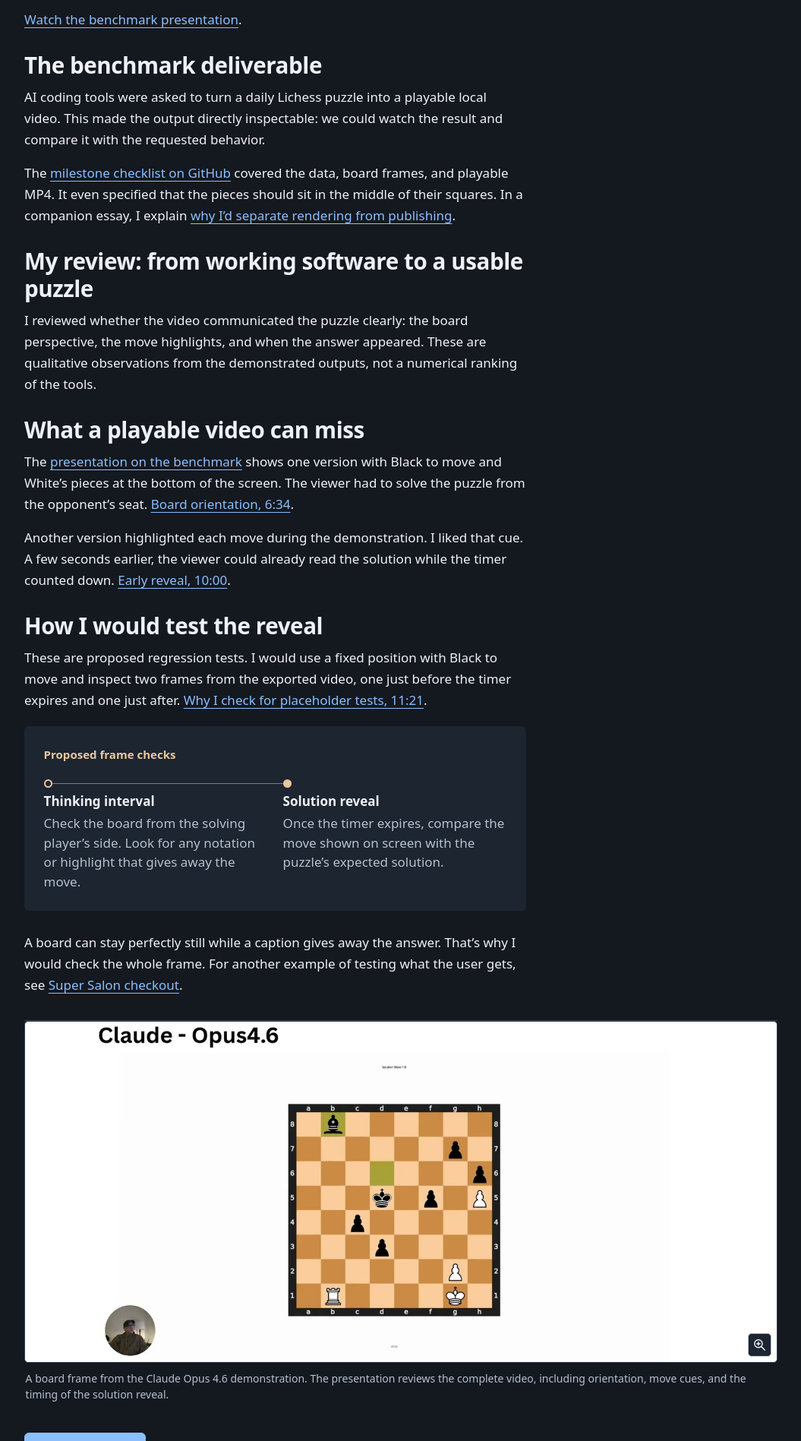
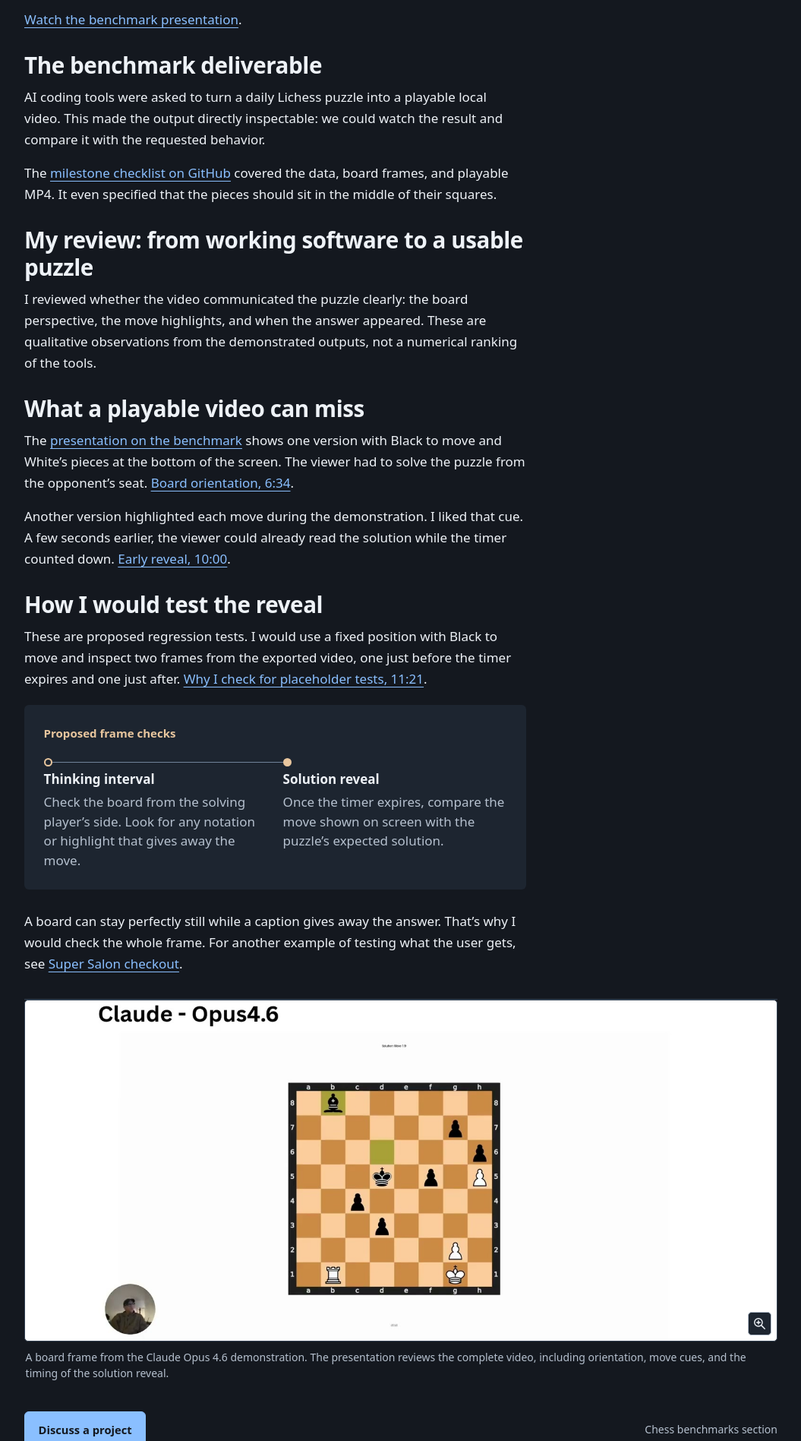
Before and after one commit to schneidergithub/schneidergithub.github.io, a Jekyll site: the page built from work/chess-puzzle-qa.md, in a window 1280 px wide. Shown: the part 537-2434 px from the top of the page at 76% size, without its empty margins (112-1167 px from the left). Built offline with Jekyll 4.4.1, drawn with Linux system fonts in a browser that asks for light colours.

Commit message:
Trim the Articles index and keep two engineering essays (#88)
* Remove the Articles section shortcuts and checkout case-study link

* Unpublish the GitHub sandbox essay and retain the other two essays

```diff
--- a/assets/site.css
+++ b/assets/site.css
@@ -958,31 +958,6 @@ a{color:inherit}
 
 .button [aria-hidden="true"]{flex-shrink:0}
 
-.section-jumps {
-  width: fit-content;
-  max-width: 100%;
-  margin-top: 1rem;
-  padding-inline: .5rem;
-  gap: 0 .55rem;
-  border-radius: 5px;
-  background: var(--panel);
-}
-.section-jumps a {
-  display: inline-flex;
-  align-items: center;
-  gap: .3rem;
-  min-height: 44px;
-  max-width: 100%;
-  padding: .35rem .35rem;
-  color: var(--text);
-  font-weight: 600;
-  line-height: 1.4;
-  text-decoration: none;
-}
-.section-jumps a:is(:hover, :focus-visible) { color: var(--accent); text-decoration: underline; }
-
-.section-jumps .count{margin-left:0}
-
 .site-menu-toggle {
   display: inline-flex;
   align-items: center;
@@ -1044,9 +1019,6 @@ a{color:inherit}
 }
 .publication-intro .lead {
   margin-bottom: .4rem;
-}
-.publication-jumps {
-  margin-top: .4rem;
 }
 .publication-group {
   border-top: 1px solid var(--line);
--- a/scripts/check_case_studies.cjs
+++ b/scripts/check_case_studies.cjs
@@ -520,12 +520,6 @@ async function check() {
             const source = copy.locator('a[href="https://www.youtube.com/watch?v=IXzLwNlLAI4&t=' + seconds + 's"]');
             assert.ok((await source.innerText()).includes(timestamp), 'Expose the chess recording timestamp');
           }
-          const essayPassage = '/articles/fresh-sandbox-github/#publishing-the-video';
-          await copy.locator('a[href="' + essayPassage + '"]').press('Enter');
-          assert.equal(page.url(), new URL(essayPassage, workUrl).href);
-          assert.ok(await page.locator(':target').evaluate(el => el === document.activeElement), 'Land at the essay passage');
-          await page.locator('.essay-copy a[href="/work/chess-puzzle-qa/#what-a-playable-video-can-miss"]').press('Enter');
-          assert.ok(await copy.locator('h2:target').evaluate(el => el === document.activeElement), 'Return to the benchmark observations');
           const proposal = copy.getByRole('heading', { name: 'How I would test the reveal' });
           assert.ok(await proposal.isVisible(), 'Introduce the frame checks as proposed tests');
           assert.match(await copy.innerText(), /proposed regression tests/i);
--- a/scripts/check_site.py
+++ b/scripts/check_site.py
@@ -13,13 +13,12 @@ import sys
 ROOT = Path(__file__).resolve().parents[1]
 SITE = ROOT / '_site'
 CHESS_ESSAY = '/articles/why-chess-pros-sometimes-ignore-super-intelligent-ai/'
-ESSAYS = ['/articles/fresh-sandbox-github/', CHESS_ESSAY, '/articles/why-i-came-to-trust-automated-testing/']
+ESSAYS = [CHESS_ESSAY, '/articles/why-i-came-to-trust-automated-testing/']
 PAGES = ['/', '/experience/', '/work/', '/articles/', '/pgp/', '/404.html'] + ESSAYS
 STUDIES = ['/work/from-booking-to-checkout/', '/work/super-salon-checkout/', '/work/indiana-case-archives/', '/work/bayer-aleve/',
            '/work/westinghouse-performance/', '/work/scientific-ai-benchmark/', '/work/node-ipc-investigation/',
            '/work/chess-puzzle-qa/']
 SHARE_CARDS = {
-    '/articles/fresh-sandbox-github/': 'fresh-sandbox-github',
     '/work/chess-puzzle-qa/': 'chess-puzzle-benchmark',
     '/work/bayer-aleve/': 'bayer-aleve',
     '/work/westinghouse-performance/': 'westinghouse-performance',
@@ -219,6 +218,9 @@ if '/experience/' in parsed:
     check_experience(file_for('/experience/'))
 
 sitemap = file_for('/sitemap.xml').read_text()
+retired_essay = '/articles/fresh-sandbox-github/'
+if file_for(retired_essay).exists() or retired_essay in sitemap:
+    errors.append(f'{retired_essay}: unpublished essay included in the site or sitemap')
 for route in ESSAYS:
     if route not in parsed['/articles/'].links or sitemap.count(f'<loc>https://www.aaronschneider.org{route}</loc>') != 1:
         errors.append(f'{route}: expected a link in Articles & Demos and a unique sitemap entry')
--- a/work/chess-puzzle-qa.md
+++ b/work/chess-puzzle-qa.md
@@ -25,7 +25,7 @@ figures:
 
 AI coding tools were asked to turn a daily Lichess puzzle into a playable local video. This made the output directly inspectable: we could watch the result and compare it with the requested behavior.
 
-The [milestone checklist on GitHub](https://github.com/commondevops/llm-chess-experiment/blob/8d660666fc25a99a8846a2867089f8cfe6381f63/milestone1_local_recreation_instructions.md) covered the data, board frames, and playable MP4. It even specified that the pieces should sit in the middle of their squares. In a companion essay, I explain [why I’d separate rendering from publishing]({{ '/articles/fresh-sandbox-github/' | relative_url }}#publishing-the-video).
+The [milestone checklist on GitHub](https://github.com/commondevops/llm-chess-experiment/blob/8d660666fc25a99a8846a2867089f8cfe6381f63/milestone1_local_recreation_instructions.md) covered the data, board frames, and playable MP4. It even specified that the pieces should sit in the middle of their squares.
 
 ## My review: from working software to a usable puzzle
 
```
Also changed, not shown: _data/publications.yml (+0 -13 lines), articles.md (+0 -6 lines), scripts/check_publications.cjs (+12 -18 lines), docs/drafts/fresh-sandbox-github.md (renamed from articles/fresh-sandbox-github.md).
